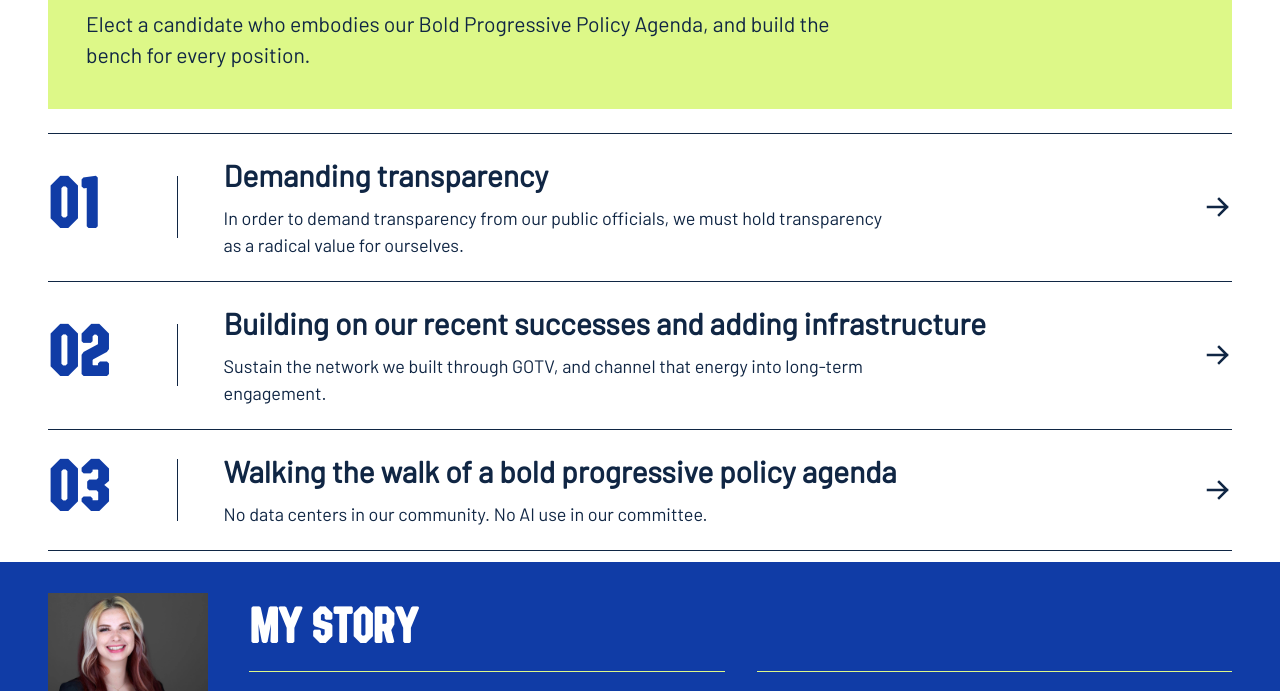
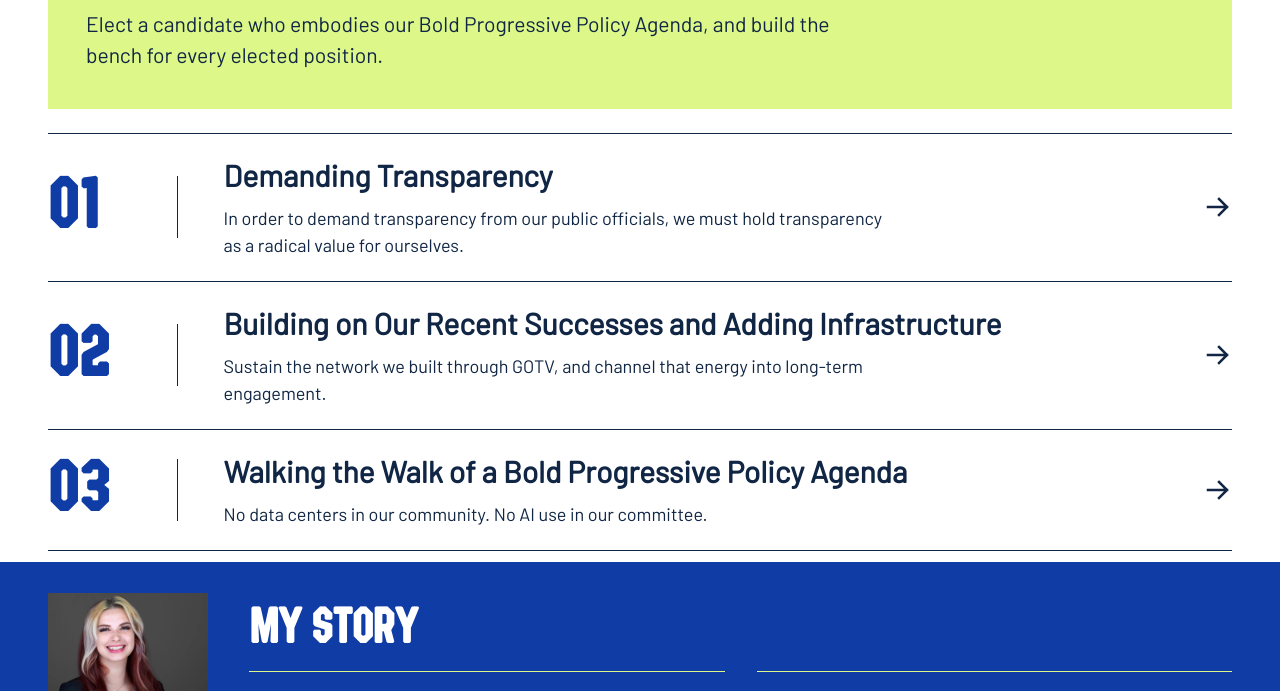
Before and after one commit to kerryhatcher/joinjulia.com, an Astro site: page / in a window 1280 px wide. Shown: the part 757-1448 px from the top of the page. Built offline with nearby package versions, Linux system fonts and the light colour scheme; Astro itself is replaced by a stand-in of ours.

Commit message:
Refine playbook titles and mayorship goal copy

```diff
--- a/src/data/playbook.ts
+++ b/src/data/playbook.ts
@@ -13,7 +13,7 @@ export const playbookSections: PlaybookSection[] = [
   {
     slug: 'demanding-transparency',
     number: '01',
-    title: 'Demanding transparency',
+    title: 'Demanding Transparency',
     summary: 'In order to demand transparency from our public officials, we must hold transparency as a radical value for ourselves.',
     items: [
       'In order to demand transparency from our public officials, we must hold transparency as a radical value for ourselves. This means involving the community proactively on issues, and forming and publishing clear processes on how the committee made key decisions on endorsements or policies.',
@@ -24,7 +24,7 @@ export const playbookSections: PlaybookSection[] = [
   {
     slug: 'infrastructure',
     number: '02',
-    title: 'Building on our recent successes and adding infrastructure',
+    title: 'Building on Our Recent Successes and Adding Infrastructure',
     summary: 'Sustain the network we built through GOTV, and channel that energy into long-term engagement.',
     items: [
       'Sustain the network we built through GOTV, and channel that energy into long-term engagement by continuing the Knock Your Block program where the Coordinated Campaign is absent.',
@@ -39,7 +39,7 @@ export const playbookSections: PlaybookSection[] = [
   {
     slug: 'policy-agenda',
     number: '03',
-    title: 'Walking the walk of a bold progressive policy agenda',
+    title: 'Walking the Walk of a Bold Progressive Policy Agenda',
     summary: 'No data centers in our community. No AI use in our committee.',
     items: [
       'No data centers in our community. No AI use in our committee.',
--- a/src/pages/index.astro
+++ b/src/pages/index.astro
@@ -105,7 +105,7 @@ const reading = [
         <div class="section-heading"><h2 id="playbook-heading">The playbook</h2><span class="heading-rule" aria-hidden="true"></span></div>
         <div class="playbook-goal">
           <h3>Win the mayorship in 2028</h3>
-          <p>Elect a candidate who embodies our Bold Progressive Policy Agenda, and build the bench for every position.</p>
+          <p>Elect a candidate who embodies our Bold Progressive Policy Agenda, and build the bench for every elected position.</p>
         </div>
         <div class="priority-list">
           {playbookSections.map((section) => (
```
Also changed, not shown: PLAYBOOK_SOURCES.md (+4 -4 lines).
